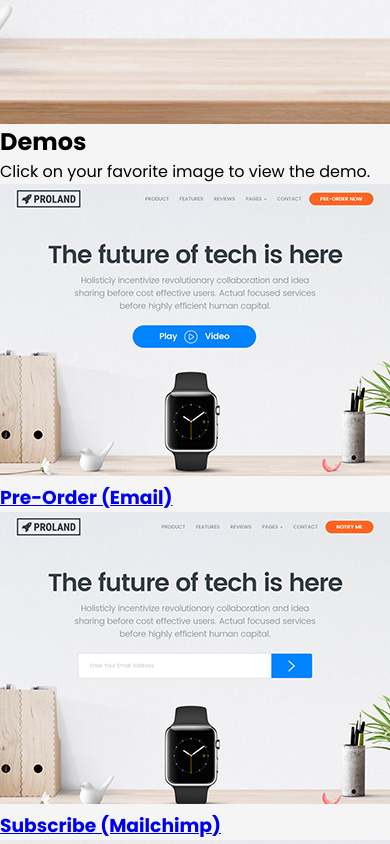
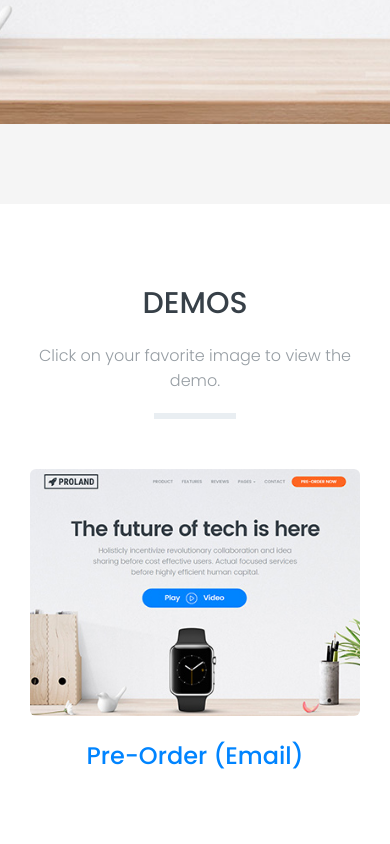
Before and after one commit to cecortes/landingPages, a website: page src/html/index.html in a window 390 px wide. Shown: the part 720-1564 px from the top of the page. Drawn offline with nearby package versions, Linux system fonts and the light colour scheme.

Commit message:
Demos Mobile First done

```diff
--- a/src/css/index.style.css
+++ b/src/css/index.style.css
@@ -10,6 +10,7 @@
   --color-border: #e9eef2;
   --color-blue: #0084ff;
   --color-blue-light: #99ceff;
+  --color-gray: #969da3;
   --color-orange: #ff6622;
   --color-hover: #333;
 }
@@ -119,12 +120,101 @@ body {
   background-color: var(--color-hover);
 }
 
+/** Demos **/
+.main__container {
+  display: flex;
+  flex-wrap: wrap;
+  justify-content: space-evenly;
+  align-items: center;
+  width: 100%;
+  padding: 0 15px;
+  background-color: white;
+  margin: 80px auto;
+}
+
+.main_header {
+  margin-bottom: 50px;
+  text-align: center;
+}
+
+.main_header h2 {
+  font-size: 30px;
+  font-weight: 500;
+  font-stretch: normal;
+  line-height: 29px;
+  padding-top: 5px;
+  margin-bottom: 15px;
+  color: var(--color-pri);
+  text-transform: uppercase;
+  margin: 80px 0 25px;
+}
+
+.main_header p {
+  color: var(--color-gray);
+  font-size: 16px;
+  font-weight: 300;
+  margin: 0 auto 20px;
+}
+
+.main_header::after {
+  content: "";
+  display: block;
+  width: 82px;
+  height: 6px;
+  background-color: var(--color-border);
+  margin: 0 auto;
+}
+
+.cards_grid {
+  display: flex;
+  flex-wrap: wrap;
+  justify-content: space-evenly;
+  align-items: center;
+  width: 100%;
+  margin: 0 auto;
+}
+
+.card {
+  display: flex;
+  flex-direction: column;
+  justify-content: center;
+  align-items: center;
+  width: 100%;
+  max-width: 330px;
+  /* height: 400px; */
+  background-color: white;
+  /* box-shadow: 0 0 10px 0 rgba(0, 0, 0, 0.1); */
+  margin: 0 0 80px;
+  transition: all 0.5s ease-in-out;
+}
+
+.card a {
+  text-decoration: none;
+  color: var(--color-blue);
+}
+
+.card a img {
+  width: 100%;
+  height: auto;
+  border-radius: 6px;
+}
+
+.card a h3 {
+  font-size: 24px;
+  font-weight: 500;
+  line-height: 1.1;
+  margin: 20px auto 10px;
+  text-align: center;
+}
+
+/** Small Screens **/
 @media screen and (min-width: 460px) {
   .btn-sec {
     margin-bottom: 15px;
   }
 }
 
+/** Medium Screens **/
 @media screen and (min-width: 768px) {
   .text_container h2 {
     margin-bottom: 20px;
@@ -137,6 +227,7 @@ body {
   }
 }
 
+/** Large Screens **/
 @media screen and (min-width: 991px) {
   .text_container h2 {
     font-size: 68px;
@@ -162,6 +253,7 @@ body {
   }
 }
 
+/** Extra Large Screens **/
 @media screen and (min-width: 1200px) {
   .text_container h2 {
     font-size: 79px;
```
